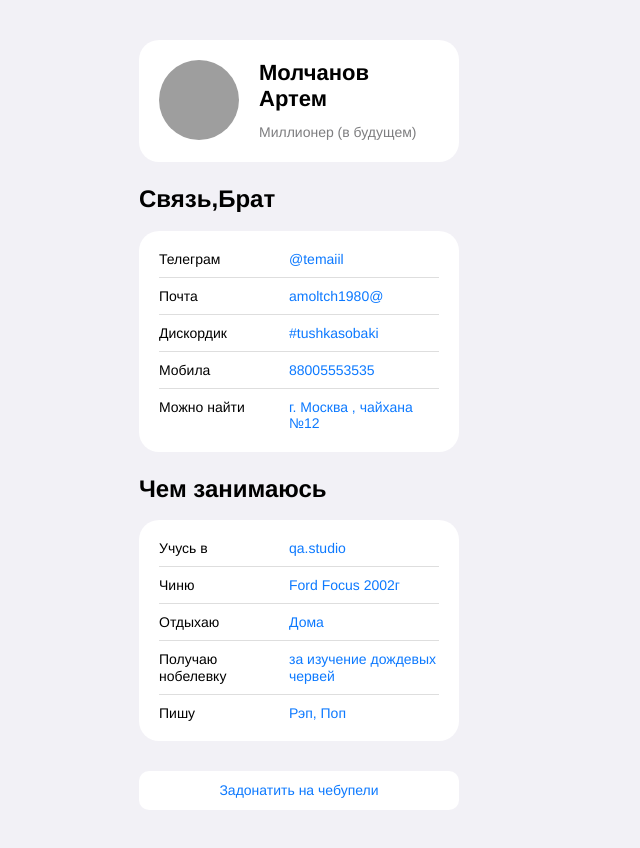
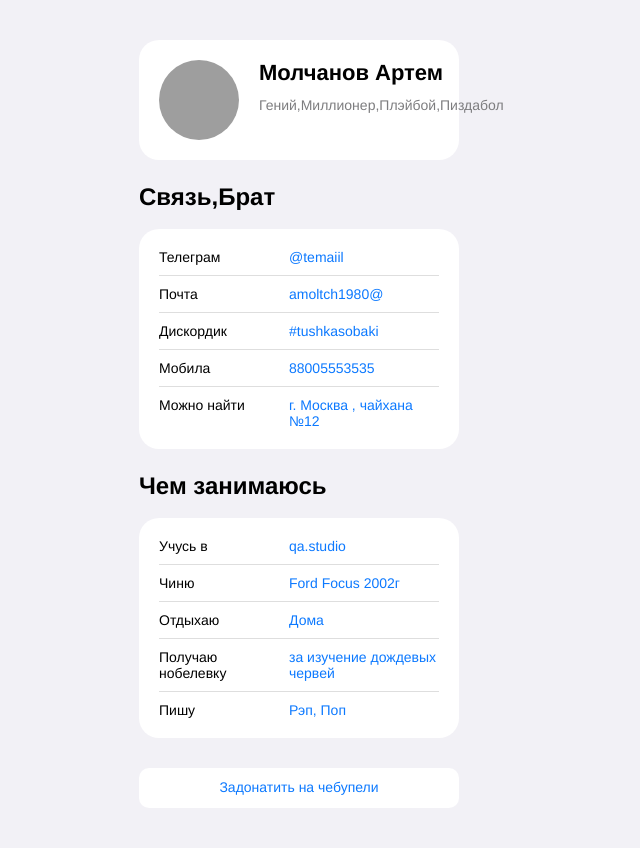
Before and after one commit to Temail66/-HTML-CSS-21, a plain HTML site: page index.html in a window 1280 px wide. Shown: the whole page, without its empty margins (341-981 px from the left). Drawn offline with Linux system fonts and the light colour scheme; grey boxes are pictures that could not be loaded.

Commit message:
Теперь не только миллионер

```diff
--- a/index.html
+++ b/index.html
@@ -13,7 +13,7 @@
       <img src="https://ic.pics.livejournal.com/kvisaz/14814596/983188/983188_original.png" alt="avatar" class="header__avatar" />
       <div class="header__textContainer">
         <h1 class="header__title">Молчанов Артем</h1>
-        <h3 class="header__subtitle">Миллионер (в будущем)</h3>
+        <h3 class="header__subtitle">Гений,Миллионер,Плэйбой,Пиздабол </h3>
       </div>
     </header>
     <main>
```
